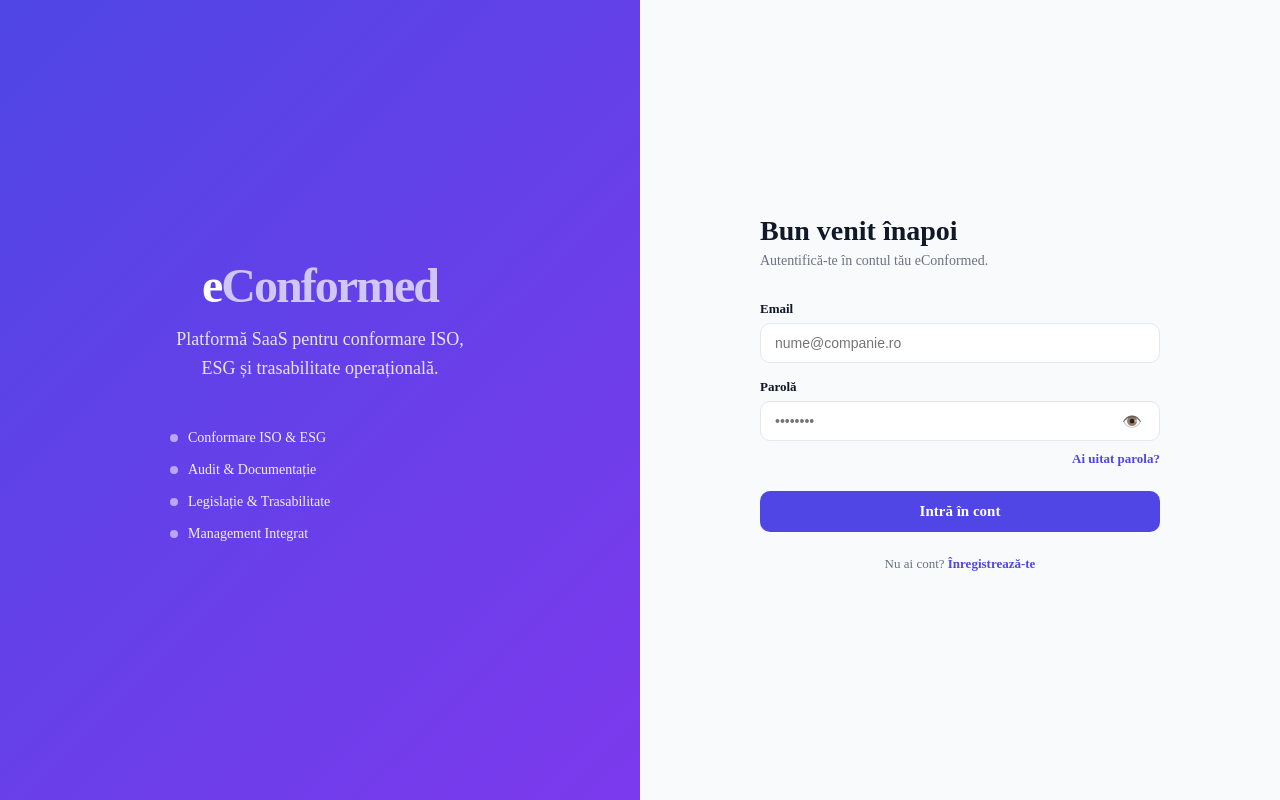
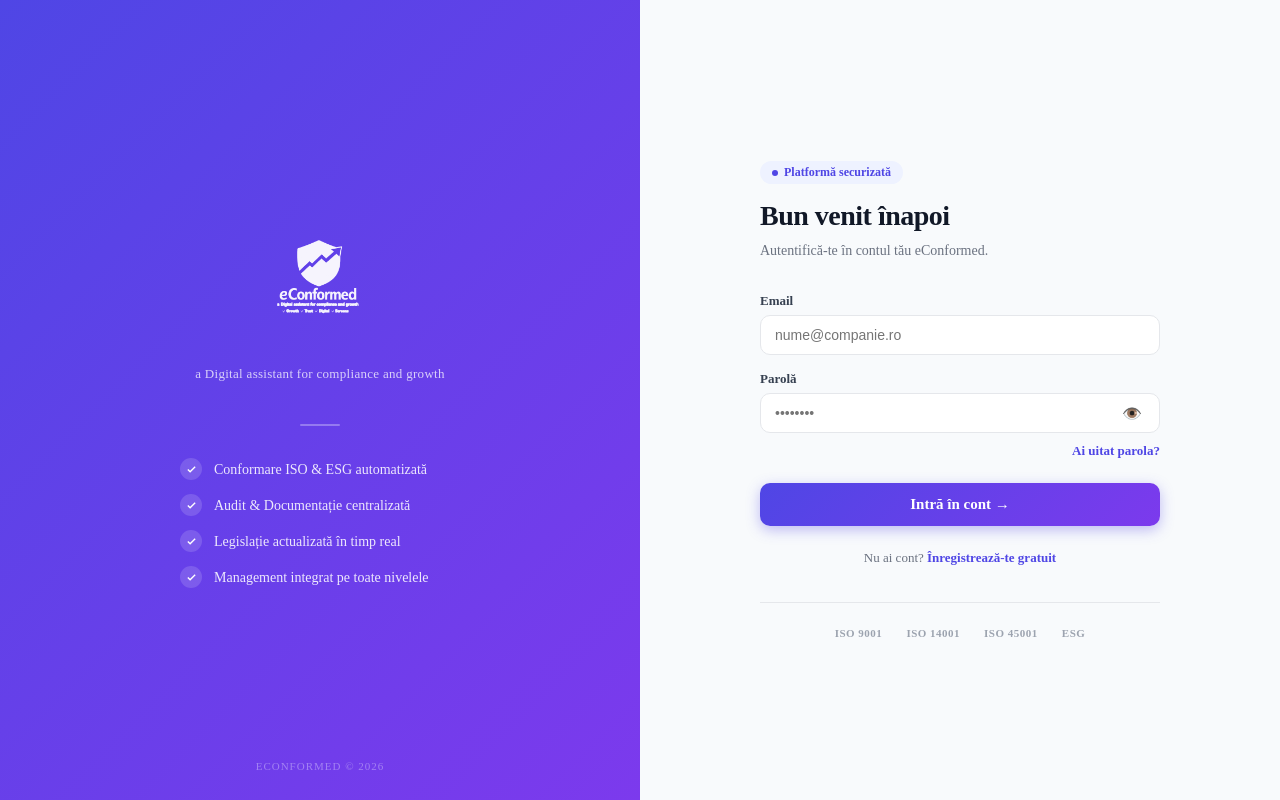
Before and after one commit to rarescosminn/conformed-app, a Next.js app: page /login in a window 1280 px wide. Built offline with nearby package versions, Linux system fonts and the light colour scheme; no server answers.

Commit message:
feat: redesign login page with logo and branding (P3.1)

```diff
--- a/app/(auth)/login/page.tsx
+++ b/app/(auth)/login/page.tsx
@@ -2,6 +2,15 @@
 import React from 'react';
 import { createBrowserClient } from '@supabase/ssr';
 import { useRouter } from 'next/navigation';
+import Image from 'next/image';
+import Link from 'next/link';
+
+const BENEFITS = [
+  'Conformare ISO & ESG automatizată',
+  'Audit & Documentație centralizată',
+  'Legislație actualizată în timp real',
+  'Management integrat pe toate nivelele',
+];
 
 export default function Login() {
   const [email, setEmail] = React.useState('');
@@ -21,7 +30,6 @@
     setLoading(true);
     setError('');
 
-    // Autentificare prin API route (prinde IP + face tracking)
     const res = await fetch('/api/auth/login', {
       method: 'POST',
       headers: { 'Content-Type': 'application/json' },
@@ -35,7 +43,6 @@
       return;
     }
 
-    // Sesiunea e setată de Supabase prin cookie — verificăm MFA
     const { data: factors } = await supabase.auth.mfa.listFactors();
     const hasMfa = factors?.totp && factors.totp.length > 0;
     if (!hasMfa) {
@@ -54,81 +61,217 @@
 
   return (
     <div style={{ display: 'grid', gridTemplateColumns: '1fr 1fr', minHeight: '100vh' }}>
-      {/* Stânga – branding */}
-      <div style={{ background: 'linear-gradient(135deg, #4F46E5 0%, #7C3AED 100%)', display: 'flex', flexDirection: 'column', justifyContent: 'center', alignItems: 'center', padding: 48, color: '#fff' }}>
-        <div style={{ fontSize: 48, fontWeight: 800, letterSpacing: -2, marginBottom: 12 }}>
-          e<span style={{ opacity: 0.7 }}>Conformed</span>
+
+      {/* STÂNGA — branding */}
+      <div style={{
+        background: 'linear-gradient(135deg, #4F46E5 0%, #7C3AED 100%)',
+        display: 'flex', flexDirection: 'column',
+        justifyContent: 'center', alignItems: 'center',
+        padding: 48, color: '#fff',
+        position: 'sticky', top: 0, height: '100vh',
+      }}>
+        {/* Logo */}
+        <div style={{ marginBottom: 8 }}>
+          <Image
+            src="/eConformed_LOGO.png"
+            alt="eConformed"
+            width={140}
+            height={140}
+            style={{ filter: 'brightness(0) invert(1)', opacity: 0.95 }}
+            priority
+          />
         </div>
-        <div style={{ fontSize: 18, opacity: 0.85, textAlign: 'center', maxWidth: 320, lineHeight: 1.6 }}>
-          Platformă SaaS pentru conformare ISO, ESG și trasabilitate operațională.
+
+        {/* Tagline */}
+        <div style={{
+          fontSize: 13, opacity: 0.75,
+          textAlign: 'center', maxWidth: 280,
+          lineHeight: 1.6, marginBottom: 40,
+          letterSpacing: 0.3,
+        }}>
+          a Digital assistant for compliance and growth
         </div>
-        <div style={{ marginTop: 48, display: 'grid', gap: 16, width: '100%', maxWidth: 300 }}>
-          {['Conformare ISO & ESG', 'Audit & Documentație', 'Legislație & Trasabilitate', 'Management Integrat'].map(item => (
-            <div key={item} style={{ display: 'flex', alignItems: 'center', gap: 10, fontSize: 14, opacity: 0.9 }}>
-              <div style={{ width: 8, height: 8, borderRadius: '50%', background: 'rgba(255,255,255,0.6)' }} />
-              {item}
+
+        {/* Separator */}
+        <div style={{
+          width: 40, height: 2,
+          background: 'rgba(255,255,255,0.3)',
+          borderRadius: 99, marginBottom: 32,
+        }} />
+
+        {/* Benefits */}
+        <div style={{ display: 'flex', flexDirection: 'column', gap: 14, width: '100%', maxWidth: 280 }}>
+          {BENEFITS.map(b => (
+            <div key={b} style={{ display: 'flex', alignItems: 'center', gap: 12, fontSize: 14 }}>
+              <div style={{
+                width: 22, height: 22, borderRadius: '50%',
+                background: 'rgba(255,255,255,0.15)',
+                display: 'flex', alignItems: 'center', justifyContent: 'center',
+                flexShrink: 0,
+              }}>
+                <svg width="11" height="11" viewBox="0 0 24 24" fill="none" stroke="currentColor" strokeWidth="3">
+                  <path d="M20 6L9 17l-5-5" />
+                </svg>
+              </div>
+              <span style={{ opacity: 0.88, lineHeight: 1.4 }}>{b}</span>
             </div>
           ))}
         </div>
+
+        {/* Footer branding */}
+        <div style={{
+          position: 'absolute', bottom: 28,
+          fontSize: 11, opacity: 0.35, letterSpacing: 1,
+        }}>
+          ECONFORMED © {new Date().getFullYear()}
+        </div>
       </div>
 
-      {/* Dreapta – formular */}
-      <div style={{ display: 'flex', flexDirection: 'column', justifyContent: 'center', alignItems: 'center', padding: 48, background: '#f8fafc' }}>
+      {/* DREAPTA — formular */}
+      <div style={{
+        display: 'flex', flexDirection: 'column',
+        justifyContent: 'center', alignItems: 'center',
+        padding: 48, background: '#f8fafc',
+      }}>
         <div style={{ width: '100%', maxWidth: 400 }}>
+
+          {/* Header formular */}
           <div style={{ marginBottom: 32 }}>
-            <h1 style={{ fontSize: 28, fontWeight: 700, margin: 0, marginBottom: 6 }}>Bun venit înapoi</h1>
-            <p style={{ color: '#6B7280', fontSize: 14, margin: 0 }}>Autentifică-te în contul tău eConformed.</p>
+            <div style={{
+              display: 'inline-flex', alignItems: 'center', gap: 6,
+              background: '#EEF2FF', color: '#4F46E5',
+              fontSize: 12, fontWeight: 700, padding: '4px 12px',
+              borderRadius: 99, marginBottom: 16,
+            }}>
+              <div style={{ width: 6, height: 6, borderRadius: '50%', background: '#4F46E5' }} />
+              Platformă securizată
+            </div>
+            <h1 style={{ fontSize: 28, fontWeight: 800, margin: '0 0 8px', color: '#111827', letterSpacing: -0.5 }}>
+              Bun venit înapoi
+            </h1>
+            <p style={{ color: '#6B7280', fontSize: 14, margin: 0, lineHeight: 1.5 }}>
+              Autentifică-te în contul tău eConformed.
+            </p>
           </div>
 
+          {/* Email */}
           <div style={{ marginBottom: 16 }}>
-            <label style={{ fontSize: 13, fontWeight: 600, display: 'block', marginBottom: 6 }}>Email</label>
+            <label style={lbl}>Email</label>
             <input
-              style={{ width: '100%', padding: '11px 14px', borderRadius: 10, border: '1.5px solid #e5e7eb', fontSize: 14, outline: 'none', boxSizing: 'border-box', background: '#fff' }}
+              style={inp}
               placeholder="nume@companie.ro"
               value={email}
               onChange={e => setEmail(e.target.value)}
               onKeyDown={handleKey}
               type="email"
+              autoComplete="email"
             />
           </div>
 
+          {/* Parolă */}
           <div style={{ marginBottom: 8 }}>
-            <label style={{ fontSize: 13, fontWeight: 600, display: 'block', marginBottom: 6 }}>Parolă</label>
+            <label style={lbl}>Parolă</label>
             <div style={{ position: 'relative' }}>
               <input
-                style={{ width: '100%', padding: '11px 40px 11px 14px', borderRadius: 10, border: '1.5px solid #e5e7eb', fontSize: 14, outline: 'none', boxSizing: 'border-box', background: '#fff' }}
+                style={{ ...inp, paddingRight: 44 }}
                 type={showPass ? 'text' : 'password'}
                 placeholder="••••••••"
                 value={pass}
                 onChange={e => setPass(e.target.value)}
                 onKeyDown={handleKey}
+                autoComplete="current-password"
               />
-              <button type="button" onClick={() => setShowPass(!showPass)}
-                style={{ position: 'absolute', right: 12, top: '50%', transform: 'translateY(-50%)', background: 'none', border: 'none', cursor: 'pointer', color: '#9CA3AF', fontSize: 16 }}>
+              <button type="button" onClick={() => setShowPass(!showPass)} style={eyeBtn}>
                 {showPass ? '🙈' : '👁️'}
               </button>
             </div>
           </div>
 
+          {/* Forgot password */}
           <div style={{ textAlign: 'right', marginBottom: 24 }}>
-            <a href="/forgot-password" style={{ fontSize: 13, color: '#4F46E5', fontWeight: 600, textDecoration: 'none' }}>Ai uitat parola?</a>
+            <Link href="/forgot-password" style={{ fontSize: 13, color: '#4F46E5', fontWeight: 600, textDecoration: 'none' }}>
+              Ai uitat parola?
+            </Link>
           </div>
 
-          {error && <div style={{ background: '#FEF2F2', border: '1px solid #FECACA', color: '#991B1B', padding: '10px 14px', borderRadius: 10, fontSize: 13, marginBottom: 16 }}>{error}</div>}
+          {/* Error */}
+          {error && (
+            <div style={{
+              background: '#FEF2F2', border: '1px solid #FECACA',
+              color: '#991B1B', padding: '10px 14px',
+              borderRadius: 10, fontSize: 13, marginBottom: 16,
+              display: 'flex', alignItems: 'center', gap: 8,
+            }}>
+              <span>⚠️</span> {error}
+            </div>
+          )}
 
+          {/* Submit */}
           <button
             onClick={submit}
             disabled={loading}
-            style={{ width: '100%', padding: '12px', borderRadius: 10, border: 'none', background: loading ? '#a5b4fc' : '#4F46E5', color: '#fff', fontSize: 15, fontWeight: 700, cursor: loading ? 'not-allowed' : 'pointer', transition: 'background 0.2s' }}>
-            {loading ? 'Se verifică...' : 'Intră în cont'}
+            style={{
+              width: '100%', padding: '13px',
+              borderRadius: 10, border: 'none',
+              background: loading
+                ? '#a5b4fc'
+                : 'linear-gradient(135deg, #4F46E5, #7C3AED)',
+              color: '#fff', fontSize: 15, fontWeight: 700,
+              cursor: loading ? 'not-allowed' : 'pointer',
+              boxShadow: loading ? 'none' : '0 4px 14px rgba(79,70,229,0.35)',
+              transition: 'all 0.2s',
+            }}
+          >
+            {loading ? 'Se verifică...' : 'Intră în cont →'}
           </button>
 
+          {/* Register link */}
           <p style={{ textAlign: 'center', marginTop: 24, fontSize: 13, color: '#6B7280' }}>
             Nu ai cont?{' '}
-            <a href="/register" style={{ color: '#4F46E5', fontWeight: 700, textDecoration: 'none' }}>Înregistrează-te</a>
+            <Link href="/register" style={{ color: '#4F46E5', fontWeight: 700, textDecoration: 'none' }}>
+              Înregistrează-te gratuit
+            </Link>
           </p>
+
+          {/* Trust badges */}
+          <div style={{
+            marginTop: 36, paddingTop: 24,
+            borderTop: '1px solid #e5e7eb',
+            display: 'flex', justifyContent: 'center',
+            gap: 24, flexWrap: 'wrap',
+          }}>
+            {['ISO 9001', 'ISO 14001', 'ISO 45001', 'ESG'].map(badge => (
+              <div key={badge} style={{
+                fontSize: 11, fontWeight: 700,
+                color: '#9CA3AF', letterSpacing: 0.5,
+              }}>
+                {badge}
+              </div>
+            ))}
+          </div>
         </div>
       </div>
     </div>
   );
 }
+
+// ---- STYLES ----
+const lbl: React.CSSProperties = {
+  fontSize: 13, fontWeight: 600,
+  display: 'block', marginBottom: 6, color: '#374151',
+};
+
+const inp: React.CSSProperties = {
+  width: '100%', padding: '11px 14px',
+  borderRadius: 10, border: '1.5px solid #e5e7eb',
+  fontSize: 14, outline: 'none',
+  boxSizing: 'border-box', background: '#fff',
+  color: '#111827', transition: 'border-color 0.2s',
+};
+
+const eyeBtn: React.CSSProperties = {
+  position: 'absolute', right: 12,
+  top: '50%', transform: 'translateY(-50%)',
+  background: 'none', border: 'none',
+  cursor: 'pointer', color: '#9CA3AF', fontSize: 16,
+};
```
